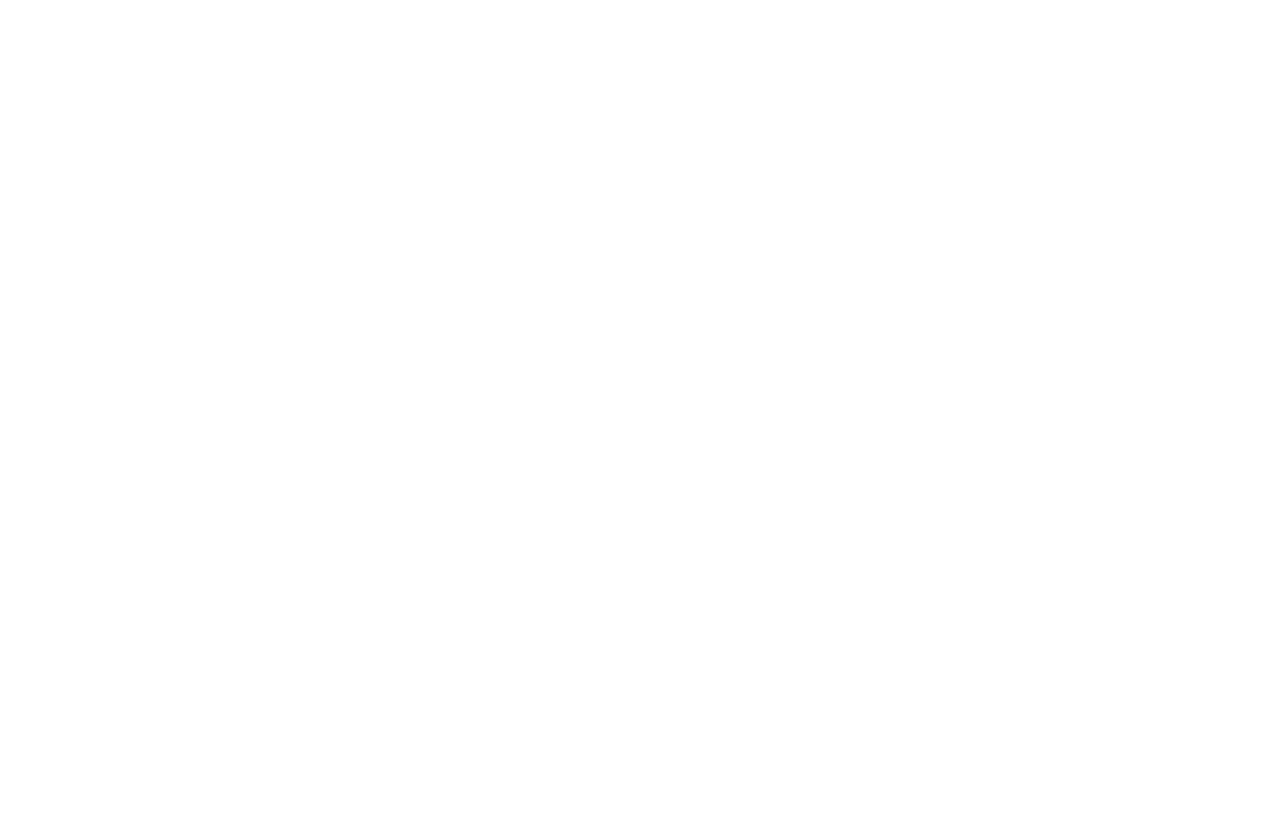
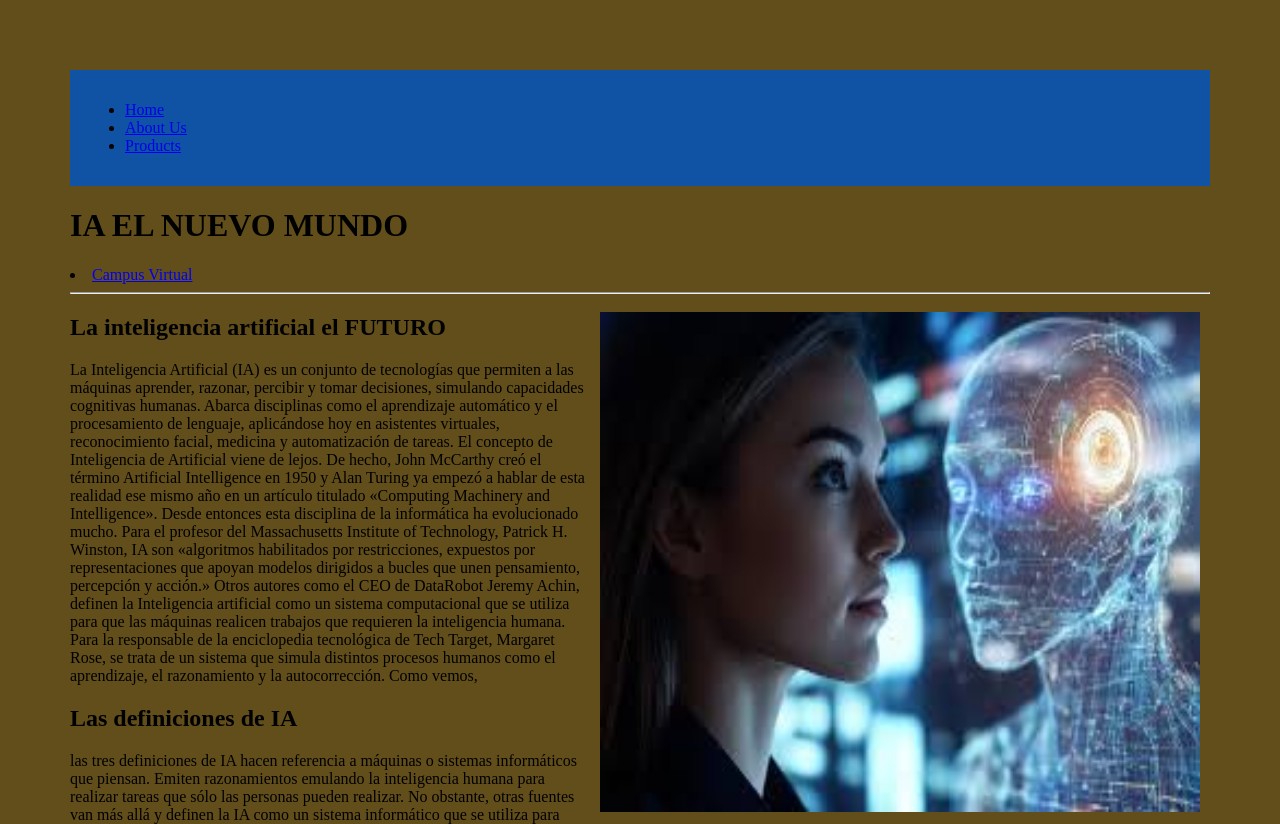
Before and after one commit to LeninGuato/Proyecto-C.V, a plain HTML site: page PRODUCTOS.html in a window 1280 px wide. Shown: the top 824 px of the page. Before the commit the page ends 800 px from the top, so only its background shows below. Drawn offline with Linux system fonts and the light colour scheme.

Commit message:
NUEVO PROCESO

```diff
--- a/PRODUCTOS.html
+++ b/PRODUCTOS.html
@@ -0,0 +1,69 @@
+<!DOCTYPE html>
+<html lang="en">
+<head>
+    <meta charset="UTF-8">
+    <meta name="viewport" content="width=device-width, initial-scale=1.0">
+    <title>HOME</title>
+
+</head>
+<body style="background-color: #624e1a; margin: 70px; font-family: Courier 'Times New Roman', Times, serif sans-serif;">
+
+</body>
+
+    <nav style="background-color: #1052a3; padding: 15px; display: flex; justify-content: first baseline;">
+        <ul>
+            <li><a href="INDEX.html">Home</a></li>
+            <li><a href="NOSOTROS.html">About Us</a></li>
+            <li><a href="PRODUCTOS.html">Products</a></li>
+            </ul>
+    </nav>
+    </nav>
+    <h1>IA EL NUEVO MUNDO</h1>
+                <li><a target="_blank" href="https://campusvirtual.itsqmet.edu.ec/campusV">Campus Virtual</a></li>
+                <hr>
+            <img src="IMAGUENES/imaguenes 3.jpeg" alt="#"width= "600px" height="500px" style="float: right; margin: 10px;">
+    <h2>La inteligencia artificial el FUTURO</h2>
+        <p>La Inteligencia Artificial (IA) es un
+conjunto de tecnologías que permiten a las máquinas aprender, razonar, percibir y tomar decisiones, simulando capacidades cognitivas humanas. Abarca disciplinas como el aprendizaje automático y el procesamiento de lenguaje, aplicándose hoy en asistentes virtuales, reconocimiento facial, medicina y automatización de tareas.
+El concepto de Inteligencia de Artificial viene de lejos. De hecho, John McCarthy creó el término Artificial Intelligence en 1950 y Alan Turing ya empezó a hablar de esta realidad ese mismo año en un artículo titulado «Computing Machinery and Intelligence».
+
+Desde entonces esta disciplina de la informática ha evolucionado mucho.
+
+Para el profesor del Massachusetts Institute of Technology, Patrick H. Winston,  IA son «algoritmos habilitados por restricciones, expuestos por representaciones que  apoyan modelos dirigidos a bucles que unen pensamiento, percepción y acción.»
+
+Otros autores como el CEO de DataRobot Jeremy Achin, definen la Inteligencia artificial como un sistema computacional que se utiliza para que las máquinas realicen trabajos que requieren la inteligencia humana.
+
+Para la responsable de la enciclopedia tecnológica de Tech Target, Margaret Rose, se trata de un sistema que simula distintos procesos humanos como el aprendizaje, el razonamiento y la autocorrección.
+
+Como vemos,
+<h2>Las definiciones de IA</h2> las tres definiciones de IA hacen referencia a máquinas o sistemas informáticos que piensan. Emiten razonamientos emulando la inteligencia humana para realizar tareas que sólo las personas pueden realizar.
+
+No obstante, otras fuentes van más allá y definen la IA como un sistema informático que se utiliza para resolver problemas complejos que sobrepasan la capacidad del cerebro humano.
+
+La IA aprovecha, en este sentido, la potencia de las máquinas para solucionar problemas complejos que la mente humana no puede alcanzar.
+
+El presidente del Future Life Institute, Max Tegmark, dispara en esta dirección y afirma que “como todo lo que nos gusta de nuestra civilización es un producto de nuestra inteligencia, amplificar nuestra inteligencia humana con inteligencia artificial tiene el potencial de ayudar a la civilización a aflorar como nunca antes”.
+
+Referente a esta cuestión, Google Deep Mind y la Universidad de Oxford llevaron a cabo una investigación cuyas conclusiones indican que la IA es capaz de descifrar textos de la Antigua Grecia dañados e ilegibles. Mientras que la tasa de error de los historiadores y epigrafistas es del 57,3%, la del algoritmo encargado de esta proeza es del 30,1%.
+
+Estos ejemplos nos muestran como la IA va más allá de la capacidad humana para resolver problemas complejos. Pero, ¿Cómo funciona la IA?
+¿Cómo funciona la IA?
+
+La IA funciona a través de algoritmos que actúan a partir de reglas de programación y su subconjunto Machine Learning (ML) y las distintas técnicas ML como Deep Learning (DL).
+Machine Learning (ML)
+
+Es una rama de la Inteligencia Artificial y de las más comunes que se encarga de desarrollar técnicas para que los algoritmos que se hayan desarrollado aprendan y mejoren con el tiempo. Implica una gran cantidad de código y fórmulas matemáticas complejas para permitir que las máquinas encuentren la solución a un problema dado.
+
+Esta vertiente de la IA es una de las más desarrolladas con fines comerciales o empresariales en la actualidad, ya que se utiliza para procesar grandes cantidades de datos rápidamente y depositarlos de manera comprensible para los humanos.
+
+Un claro ejemplo de esto son los datos que se extraen de plantas de producción en el que los elementos conectados alimentan un flujo constante de datos sobre el estado de las máquinas, la producción,  funcionalidad, temperatura, etc. a un núcleo central. Esta enorme cantidad de datos derivada del proceso productivo se debe analizar para conseguir una mejora continua y una toma de decisiones adecuada, sin embargo el volumen de estos datos hace que el ser humano deba emplear una gran cantidad de tiempo (días) en el análisis y  la trazabilidad.
+
+En este momento es cuando el Machine Learning entra en juego, permitiendo que se analicen los datos a medida que se van incorporando en el proceso productivo e identificando patrones o anomalías en el funcionamiento de una manera más rápida y precisa. De este modo, se pueden llegar a  lanzar avisos o alertas a para la toma de decisiones.
+
+No obstante, el ML es una categoría relativamente amplia. El desarrollo de estos nodos de inteligencia artificial, ha dado lugar a lo que ya se conoce como Deep Learning (DL).
+Deep Learning (DL)
+
+Es una versión aún más específica del Machine Learning (ML) que hace referencia a un conjunto de algoritmos (o redes neuronales) que están pensados para el aprendizaje automático de las máquinas y participan en un razonamiento no lineal.
+<hr> </p>
+</body>
+</html>
```
Also changed, not shown: INDEX.html (+14 -7 lines), NOSOTROS.html (+67 -0 lines), IMAGUENES/imaguenes 3.jpeg (added).
